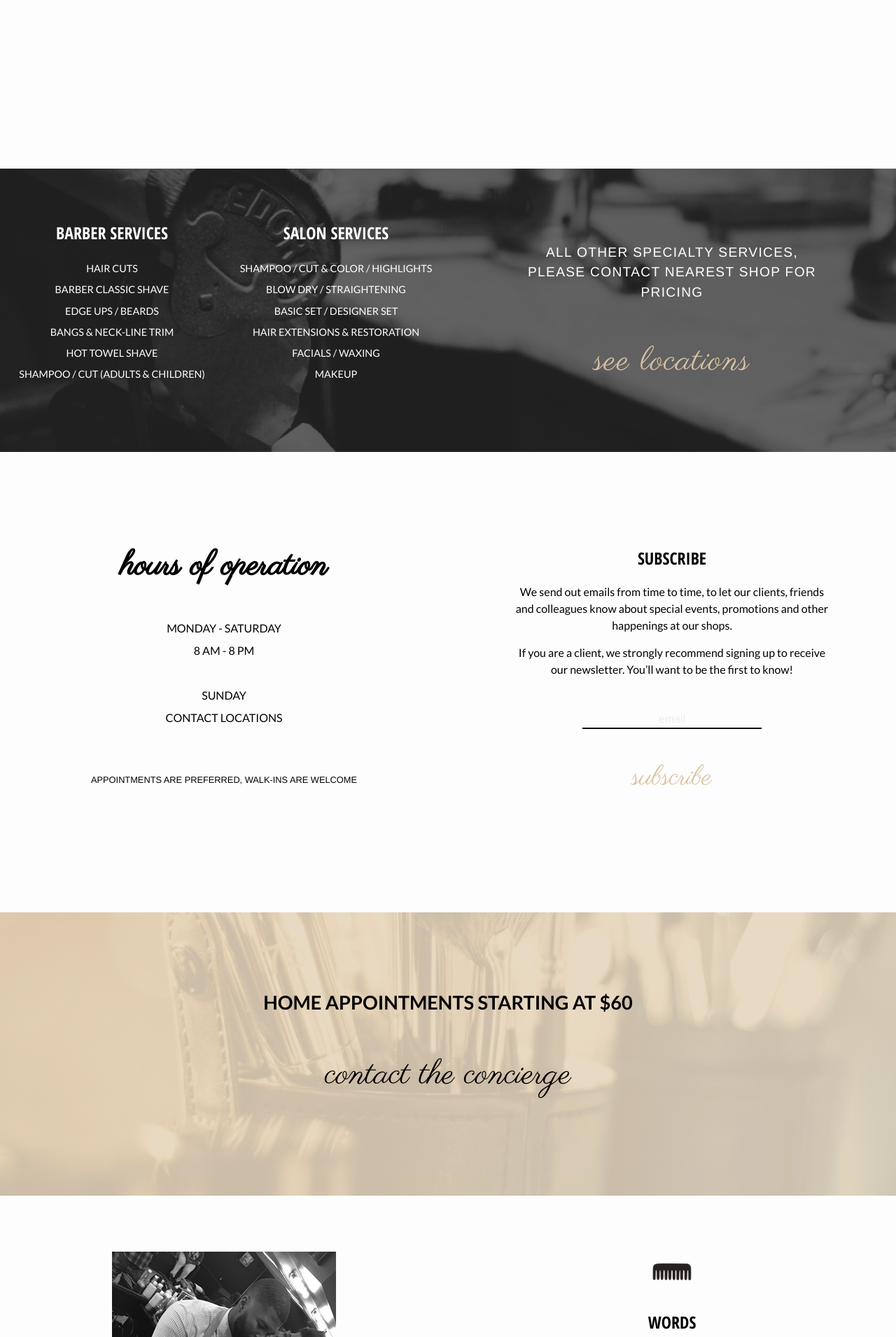
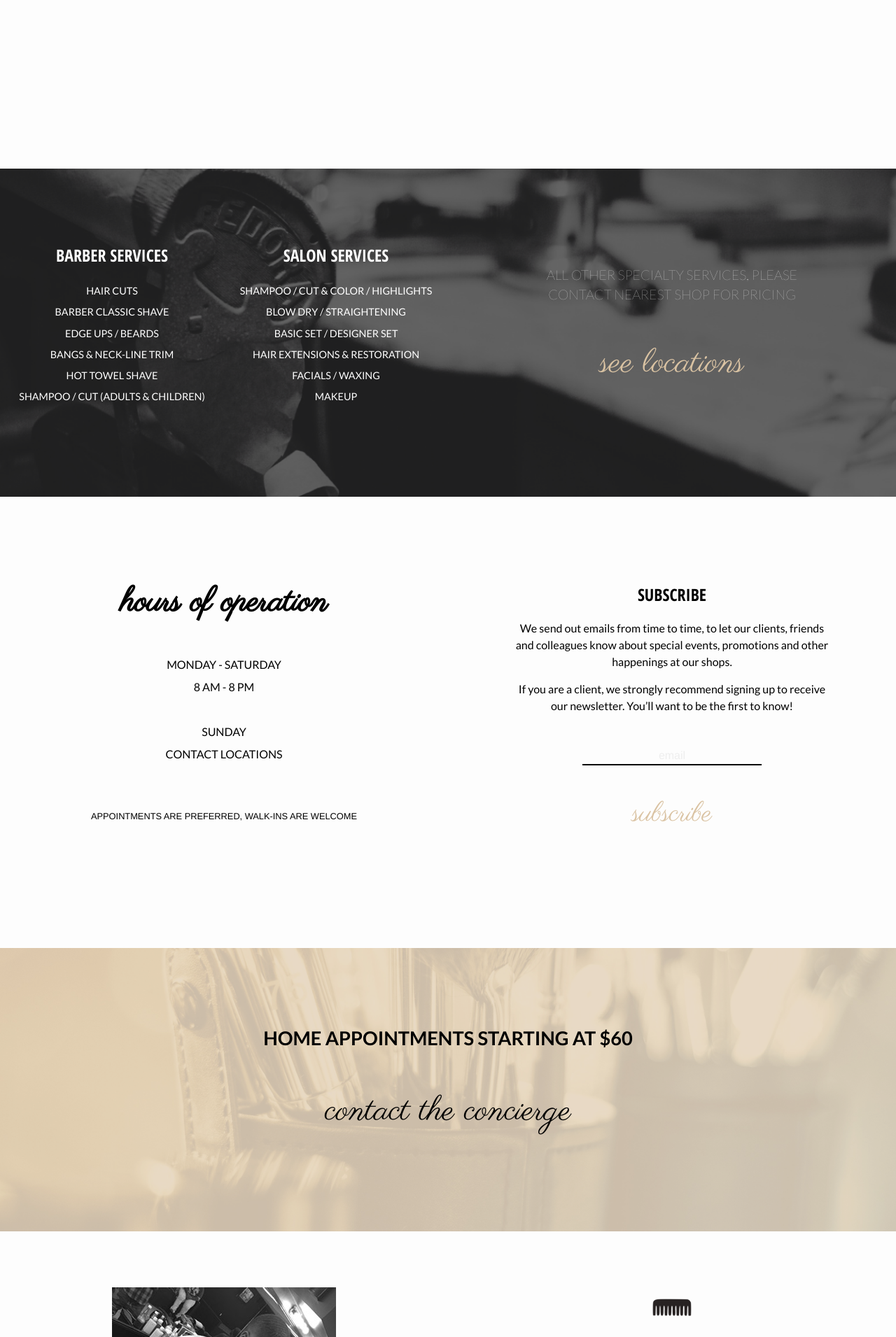
Before and after one commit to mkess-ivy/taylors-dev, a Jekyll site: the page built from taylors-dev-site/index.html, in a window 1280 px wide. Shown: the part 1508-3419 px from the top of the page at 70% size. Built offline with Jekyll 4.4.1, drawn with Linux system fonts in a browser that asks for light colours; nearby versions of some CDN libraries; some web fonts are replaced.

Commit message:
adding responsive styles for all the home and franchise fixes

```diff
--- a/taylors-dev-site/_sass/_barber-theme.scss
+++ b/taylors-dev-site/_sass/_barber-theme.scss
@@ -1,6 +1,6 @@
 @font-face {
   font-family: 'Debby';
-  src: url('webfont.eot'); /* IE9 Compat Modes */
+
   src: url('Debby.ttf')  format('truetype'), /* Safari, Android, iOS */
 }
 
@@ -24,8 +24,9 @@
 /* Hero */
 .hero { height: 100vh; position: relative; background: url('/images/barber-hero.jpg') no-repeat; background-size: cover; text-align: center; z-index: 3;}
 .hero-logo { text-align: center; top: 2em; position: relative; width: 13em; margin: 0 auto; }
-.hero-text-intro { font-family: $base-font; font-weight: $font-weight-bold; color: white; padding-top: 6em; position: relative; font-size: 2em;
-	@include laptop { padding-top: 5em; }
+.hero-text-intro { font-family: $base-font; font-weight: $font-weight-bold; color: white; padding-top: 3em; position: relative; font-size: 2em;
+	@include palm { padding-top: 5em; }
+	/*@include laptop {  }*/
 }
 .hero-text {font-family: $font-4; color: white; font-size: 5.5em; line-height: 0.7em; padding-top: 0.5em;
 	@include palm { font-size: 10em; padding-top: 0.4em; }
@@ -47,14 +48,14 @@
 	@include palm { font-size: 1.3em; }
 }
 .text-width	{ width: 85%; margin: 0 auto; }
-.date { font-size: 4em; font-family: $font-3; font-weight: $font-weight-bold; opacity: .15;  text-align: center; position: relative; top: -3.4em; right: 0em; line-height: 1em;
+.date { font-size: 4em; font-family: $font-4; font-weight: $font-weight-bold; opacity: .15;  text-align: center; position: relative; top: -3.4em; right: 0em; line-height: 1em;
 	@include palm { position: absolute; top: 2.6em; font-size: 10em; right: 0em; left: 0em;}
 }
 /* #About */
 
 
 /* Services + Hours */
-.services-list { list-style: none; text-transform: uppercase; font-family: $font-2;  padding-bottom: 5em; text-align: center; font-size: 0.9em;
+.services-list { list-style: none; text-transform: uppercase; font-family: $font-2;  padding-bottom: 2em; text-align: center; font-size: 0.9em;
 	@include palm { padding-bottom: 3em; }
 }
 .services-list-item { padding: 0.3em 0; color: white; }
@@ -62,11 +63,19 @@
 .services { width: 100%; /*padding-bottom: 10em;*/
 	@include laptop { width: 25%; float: left; padding-top: 5em; }
 }
-.hours-section, .subscribe-section { width: 50%; float: left; position: relative; padding: 8em 0;}
+.hours-section, .subscribe-section { width: 100%; padding: 5em 0;
+	@include laptop {width: 50%; float: left; position: relative; padding: 8em 0;}
+}
 .hours-list { font-size: 1em; line-height: 2em; }
-.services-hero { background-image: url('/images/barberchair.png'); background-repeat: no-repeat; background-size: cover; background-position: center center; height: 45vh; position: relative;}
-.services-text { width: 50%; float: left; }
-.services-text_p { text-transform: uppercase; padding: 5.5em 0; color: white; font-weight: lighter; font-size: 1.2em; text-align: center; letter-spacing: 1.3px; width: 70%; margin: 0 auto; }
+.services-hero { background-image: url('/images/barberchair.png'); background-repeat: no-repeat; background-size: cover; background-position: center center; position: relative; padding: 2em 0;
+	@include laptop	{ height: 45vh; }
+}
+.services-text { width: 100%;
+	@include laptop { width: 50%; float: left; }
+}
+.services-text_p { font-family: $font-2; text-transform: uppercase; color: white; font-weight: lighter; font-size: 1.2em; text-align: center; width: 70%; margin: 0 auto;
+	@include laptop { padding: 5.5em 0; }
+}
 .subscribe_p { font-family: $font-2; width: 70%; margin: 0 auto; text-align: center;}
 .newsletter {     text-align: center;
     padding-top: 2em;
@@ -82,7 +91,7 @@
 .cta { height: 45vh; background: url('/images/brushes.png') no-repeat; position: relative; background-size: cover;
 	/*@include palm { height: 65vh; }*/
 }
-.cta-text { font-size: 1.4em; text-align: center; padding: 4em 0 0em 0; text-transform: uppercase; font-family: $font-2; font-weight: 700;
+.cta-text { font-size: 1.4em; text-align: center; padding: 2.5em 0 0em 0; text-transform: uppercase; font-family: $font-2; font-weight: 700;
 	@include palm { font-size: 1.7em; padding: 4em 1em 0em 1em; }
 }
 /* #CTA */
@@ -95,8 +104,8 @@
 .quote-img { height: 70vh; position: relative; background: url('/images/barbers2.jpg') no-repeat; background-size: cover; background-position: top right;
 	@include laptop { height: 100%; position: absolute; width: 50%; float: left; }
 }
-.quote-text { padding: 5em 0; height: 40vh;
-	@include palm { padding: 0em; position: relative; height: 55vh;}
+.quote-text { position: relative; padding-top: 3em; display: block;
+	@include palm { padding: 0em;  height: 55vh;}
 	@include laptop { width: 50%; float: right;  }
 	@include desktop { padding: 3em 0;  }
 }
@@ -125,7 +134,10 @@
 .title-link:hover { color: #cdcdcd; }
 .title_white { color: white; }
 .link_brand a { font-family: $font-4; color: $brand-link; text-transform: lowercase; font-size: 2.5em; padding-top: 1em; display: block; text-align: center;}
-.link_brand-black a { color: black; font-size: 3em;}
+/*.link_brand a:hover { border-bottom: 2px solid $brand-link; }*/
+.link_brand-black a { color: black; font-size: 3em; padding-top: 0.5em;
+	@include laptop { padding-top: 1em; }
+}
 /* #Misc + Reusable Classes */
 
 
@@ -149,7 +161,8 @@
 .location-title { color: white; font-size: 1.6em !important;}
 .location-address { text-align: center; font-family: $font-2; font-weight: lighter; }
 .white-line { width: 10%; color: white; margin: 0.3em auto;}
-.col-footer { color: white; text-align: center; padding-bottom: 10em;
+.col-footer { color: white; text-align: center; padding-bottom: 5em;
+	@include palm { padding-bottom: 10em;  }
 	@include laptop { padding-bottom: 7em; }
 }
 .footer-logo { width: 12em;
--- a/taylors-dev-site/_sass/_slider.scss
+++ b/taylors-dev-site/_sass/_slider.scss
@@ -1,19 +1,9 @@
 
-#sampletext {
-  position: absolute;
-  font : italic bold 60px arial;
-  color : #aaaaaa;
-  margin-top : 200px;
-}
-
-
-#slideshow > div {
-    position: absolute;
-    /*top: 0px;
-    left: 0px;
-    right: 0px;
-    bottom: 0px; */
-    width: 30%;
-    top: 5em; left: 10em;
+#sampletext { position: absolute; font : italic bold 60px arial; color : #aaaaaa; margin-top : 200px; }
+#slideshow > div { position: absolute;  width: 80%; top: 5em; left: 2em;
+  @include laptop { width: 30%; left: 10em; }
 }
 .marginauto { margin: 0 auto; }
+.slideshow-container { display: none;
+  @include laptop { position: relative; display: block; }
+}
--- a/taylors-dev-site/index.html
+++ b/taylors-dev-site/index.html
@@ -54,7 +54,7 @@ layout: default
     </div>
   </section>
 
-  <section class="services-container services-hero" id="services-section">
+  <section class="services-container services-hero clear" id="services-section">
     <div class="services">
       <div class="title title_white">Barber Services</div>
       <ul class="services-list">
@@ -127,12 +127,14 @@ layout: default
     <div class="quote">
       <!-- Slider / Image -->
       <!-- <div class="quote-img"></div> -->
+      <div class="slideshow-container clear">
         <div id="slideshow">
           <div class="marginauto">
             <img src="/images/barber.png">
           </div>
           <div class="marginauto">
             <img src="/images/barber-2.jpg">
+          </div>
         </div>
        <!-- <div id="sampletext">
          WORKING WITH</br>TEXT TOO.
@@ -141,7 +143,7 @@ layout: default
       <!-- End of Slider -->
 
       <!-- #Slider / Image -->
-      <div class="quote-text">
+      <div class="quote-text clear">
         <img src="/images/icon-comb.png" class="center-image" alt="TB Icon" title="TB Icon"/>
         <div class="title">Words</div>
         <div class="about-text_main text-width">You are your greatest asset. Put your time, effort and money into training, grooming and encouraging your greatest asset.
```
Lines whose indentation alone changed are shown as unchanged.
